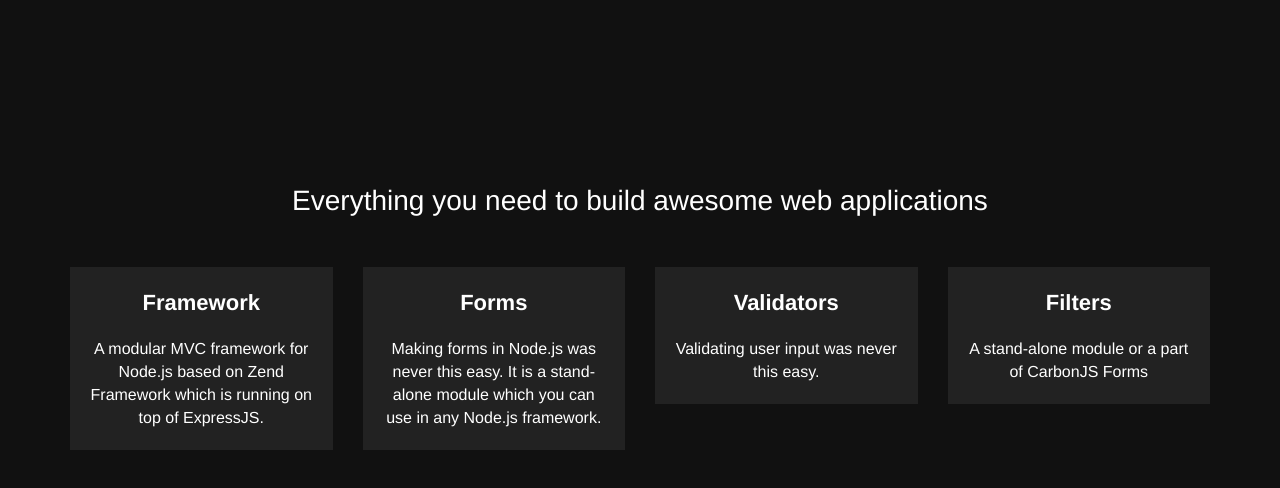
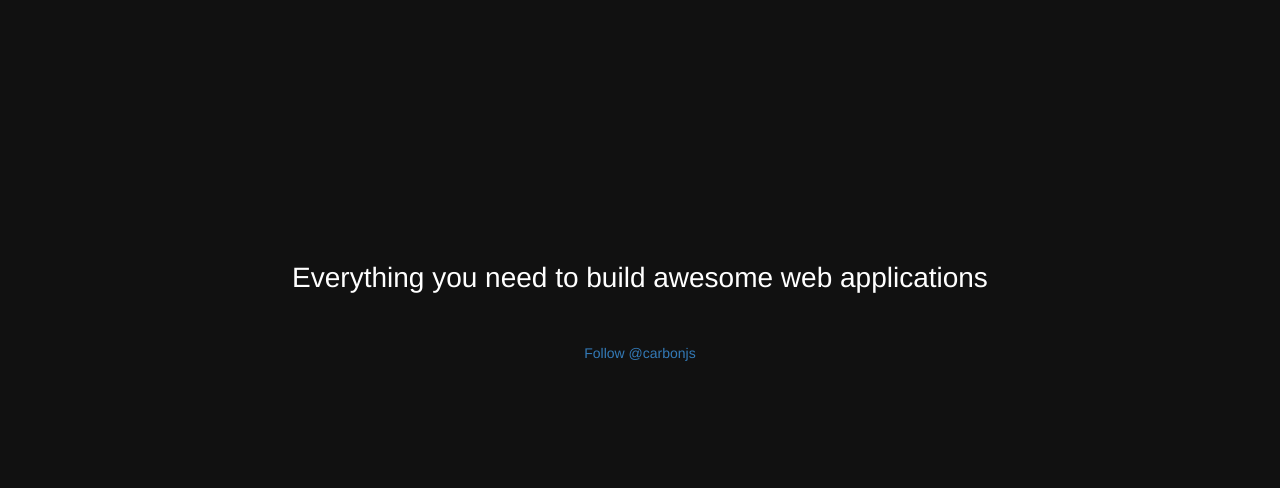
Before and after one commit to carbonjs/carbonjs.github.io, a plain HTML site: page index.html in a window 1280 px wide. Shown: the part 82-570 px from the top of the page. Drawn offline with Linux system fonts and the light colour scheme.

Commit message:
Initial website commit

```diff
--- a/index.html
+++ b/index.html
@@ -105,30 +105,5 @@ h4 {
   display: table-cell;
   vertical-align: middle;
 }</style></head><body><div id="header"><div class="container"><div style="position: relative" class="pull-left"><a href="//www.carbonjs.com"><img src="assets/carbonjs/images/logo.png"></a><a aria-label="Follow @carbonjs on GitHub" data-count-aria-label="# followers on GitHub" data-count-api="/users/carbonjs#followers" data-count-href="/carbonjs/followers" href="https://github.com/carbonjs" class="github-button">Follow @carbonjs</a></div><div class="pull-right"><ul><li><a href="//www.carbonjs.com">Home</a></li><li><a href="framework">Framework</a></li><li><a href="forms">Forms</a></li><li><a href="validators">Validators</a></li><li><a href="filters">Filters</a></li></ul></div></div></div><div class="site-wrapper"><div class="site-wrapper-inner"><div class="container"><h1 id="everything-you-need-to-build-awesome-web-applications">Everything you need to build awesome web applications</h1>
-<div class="row">
-    <div class="col-md-3">
-        <a href="framework">
-            <strong>Framework</strong>
-            <span>A modular MVC framework for Node.js based on Zend Framework which is running on top of ExpressJS.</span>
-        </a>
-    </div>
-    <div class="col-md-3">
-        <a href="forms">
-            <strong>Forms</strong>
-            <span>Making forms in Node.js was never this easy. It is a stand-alone module which you can use in any Node.js framework.</span>
-        </a>
-    </div>
-    <div class="col-md-3">
-        <a href="validators">
-            <strong>Validators</strong>
-            <span>Validating user input was never this easy. </span>
-        </a>
-    </div>
-    <div class="col-md-3">
-        <a href="filters">
-            <strong>Filters</strong>
-            <span>A stand-alone module or a part of CarbonJS Forms </span>
-        </a>
-    </div>
-</div>
+<p><a aria-label="Follow @carbonjs on GitHub" data-count-aria-label="# followers on GitHub" data-count-api="/users/carbonjs#followers" data-count-href="/carbonjs/followers" data-style="mega" href="https://github.com/carbonjs" class="github-button">Follow @carbonjs</a></p>
 </div></div></div></body></html>
```
Also changed, not shown: 1 other file.
